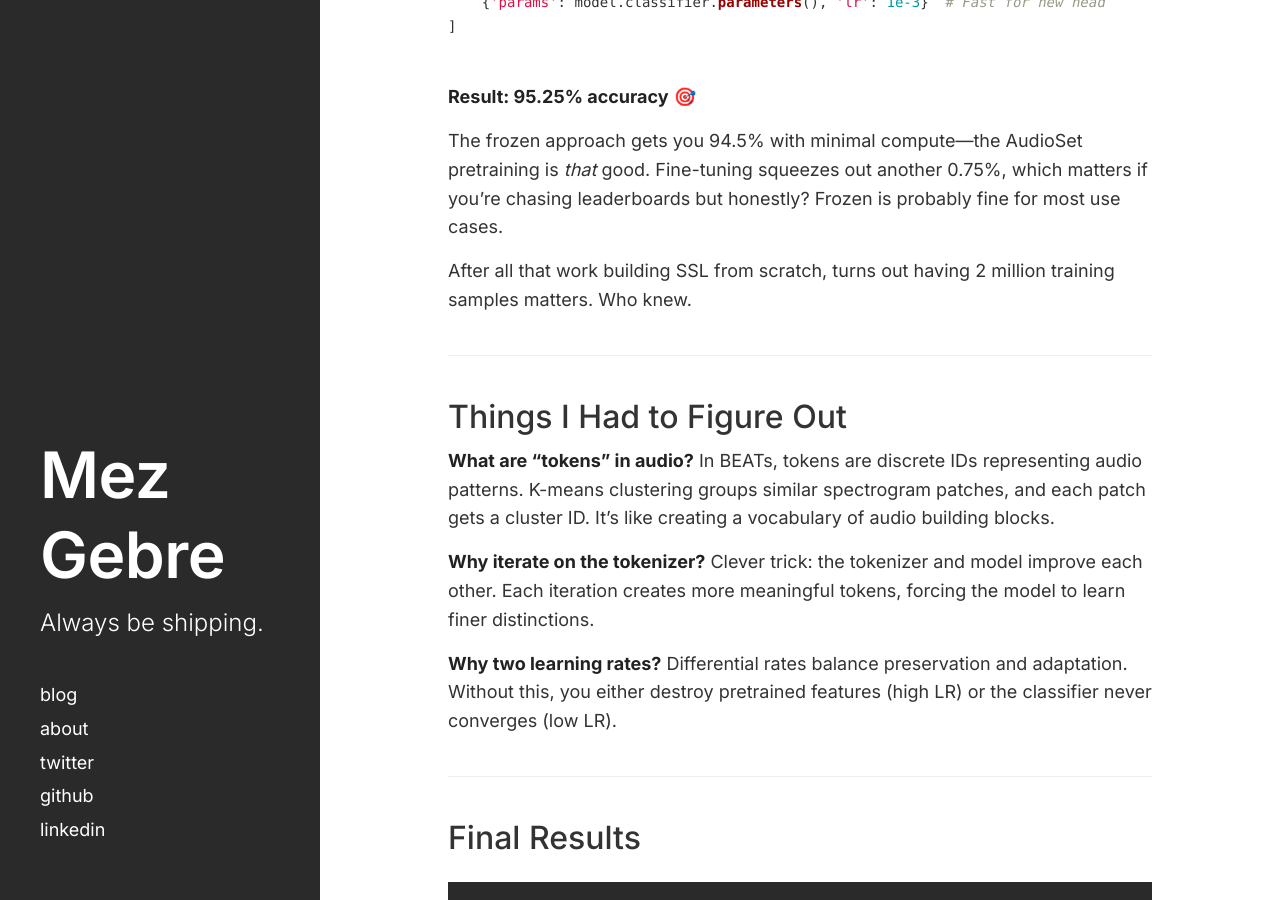
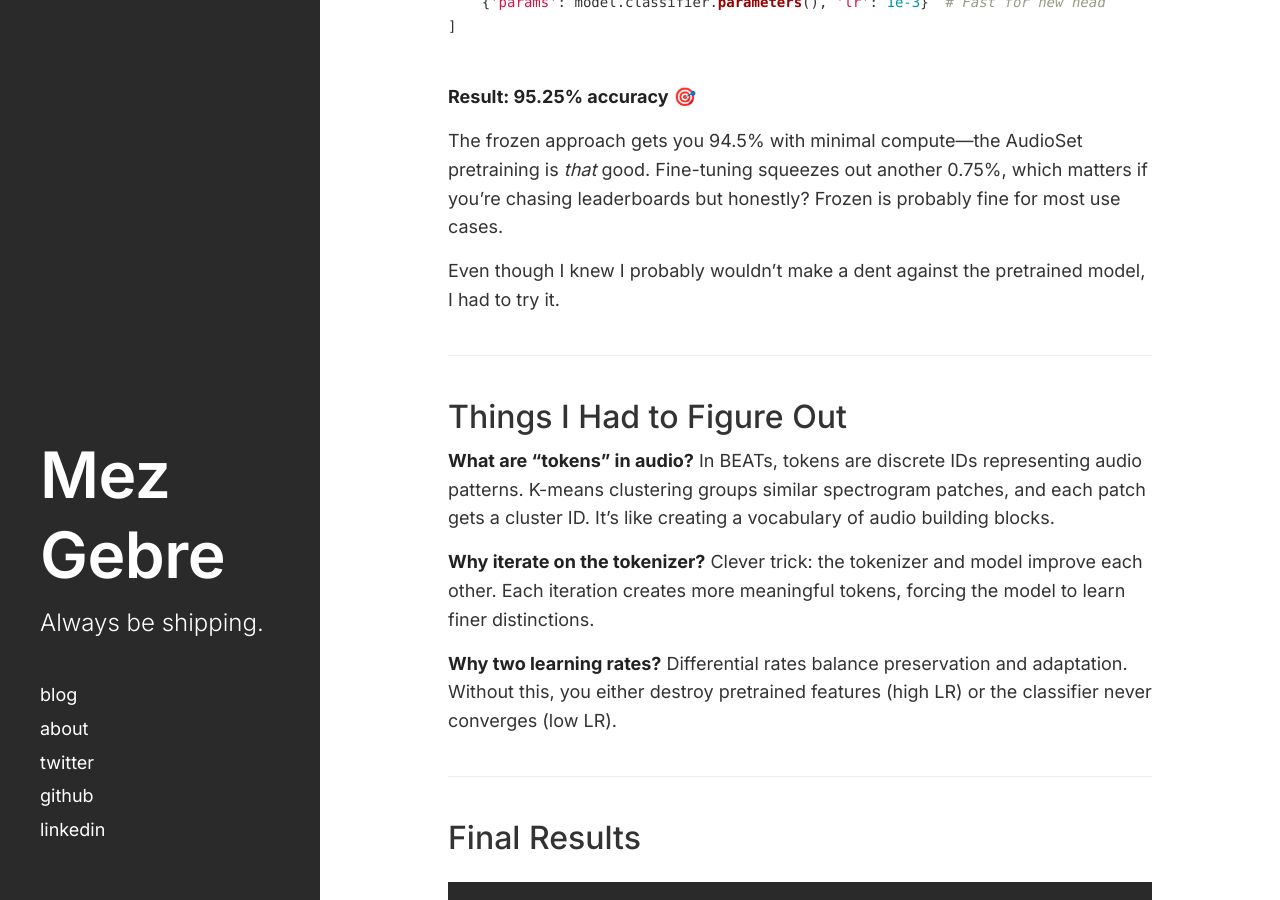
Before and after one commit to mez/mez.github.com, a Jekyll site: the page built from _posts/2026-02-17-audio-classification-ssl-deep-dive.md, in a window 1280 px wide and 900 px high, scrolled down 4499 px. Built offline with Jekyll 4.4.1, drawn with Linux system fonts in a browser that asks for light colours; comment, search, counter and statistics services are not loaded.

Commit message:
changed a sentence

```diff
--- a/_posts/2026-02-17-audio-classification-ssl-deep-dive.md
+++ b/_posts/2026-02-17-audio-classification-ssl-deep-dive.md
@@ -156,7 +156,7 @@ param_groups = [
 
 The frozen approach gets you 94.5% with minimal compute—the AudioSet pretraining is *that* good. Fine-tuning squeezes out another 0.75%, which matters if you're chasing leaderboards but honestly? Frozen is probably fine for most use cases.
 
-After all that work building SSL from scratch, turns out having 2 million training samples matters. Who knew.
+Even though I knew I probably wouldn't make a dent against the pretrained model, I had to try it.
 
 ---
 
```
